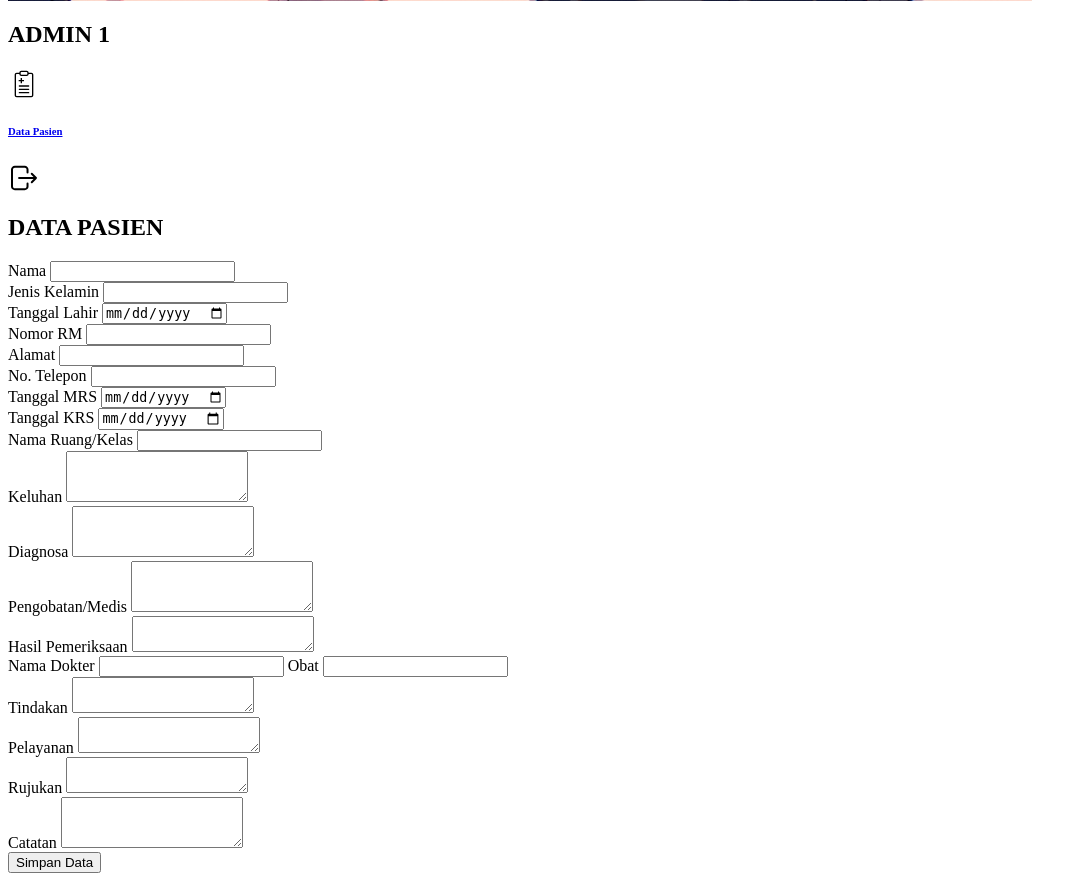
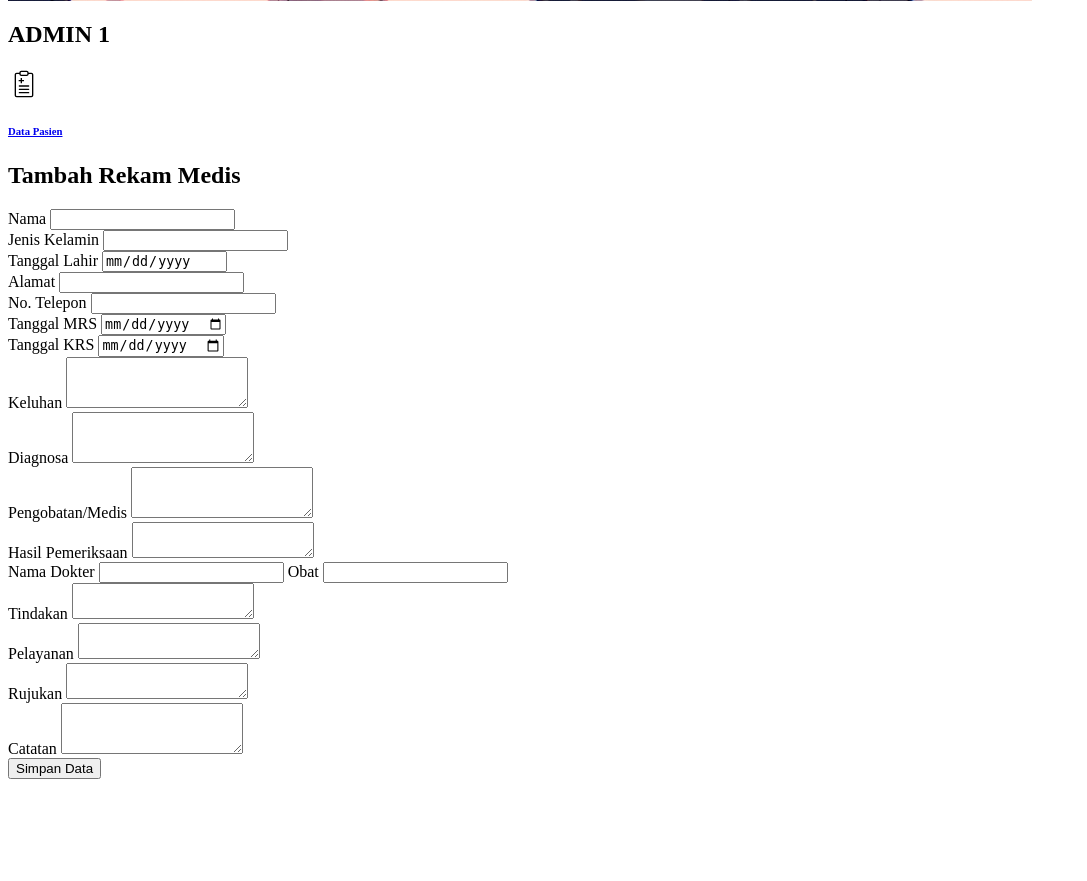
Before and after one commit to nafisaa11/Rekam_Medis_CI, a CodeIgniter app: the page made by application/views/Rekam_medis/inputRekamMedis.php in a window 1280 px wide. Shown: the part 1031-1912 px from the top of the page, without its empty margins (0-1087 px from the left). After the commit the page ends 1810 px from the top, so only its background shows below. Run offline with CodeIgniter, Linux system fonts and the light colour scheme; data that the repository does not hold is empty.

Commit message:
entah masih error inputnya

```diff
--- a/application/views/Rekam_medis/inputRekamMedis.php
+++ b/application/views/Rekam_medis/inputRekamMedis.php
@@ -18,47 +18,43 @@
             </a>
         </div>
         <div class="flex-grow"></div>
-        <div class="logout ml-8 mb-5">
-            <div class="w-10 h-10 bg-sky-200 rounded-lg flex justify-center items-center">
-                <a href="<?= base_url(); ?>Rekam_medis/logout">
-                    <img src="<?= base_url(); ?>asset/img/logout-04.svg" alt="Logout" class="w-8 h-8 object-contain">
-                </a>
-            </div>
-        </div>
     </aside>
 
     <!-- Form Card - Tambahkan margin left dan atur max-width -->
     <div class="card bg-base-100 shadow-xl ml-64 max-w-[calc(100%-16rem)] mx-auto p-6">
         <!-- Header Data Pasien dengan background biru muda -->
+        <form action="<?= base_url('rekam_medis/tambahRekamMedis/' . $pasien['ID_Pasien']); ?>" method="post">
+            <input type="hidden" name="ID_pasien" value="<?= $pasien['ID_Pasien']; ?>">
             <div class="bg-blue-100 p-4 rounded-t-lg">
-            <h2 class="text-xl font-semibold mb-4">DATA PASIEN</h2>
+                <h2 class="text-xl font-semibold mb-4">Tambah Rekam Medis</h2>
                 <div class="grid grid-cols-2 gap-4">
                     <div>
                         <div class="mb-2">
                             <label class="block text-sm">Nama</label>
-                  <input type="text" class="input input-bordered w-full" />
+                            <input type="text" name="Nama" class="input input-bordered w-full"
+                                value="<?= $pasien["Nama_Lengkap"]; ?>" readonly />
                         </div>
                         <div class="mb-2">
                             <label class="block text-sm">Jenis Kelamin</label>
-                  <input type="text" class="input input-bordered w-full" />
+                            <input type="text" name="Jenis_Kelamin" class="input input-bordered w-full"
+                                value="<?= $pasien["Jenis_Kelamin"]; ?>" readonly />
                         </div>
                         <div class="mb-2">
                             <label class="block text-sm">Tanggal Lahir</label>
-                  <input type="date" class="input input-bordered w-full" />
+                            <input type="date" name="Tanggal_Lahir" class="input input-bordered w-full"
+                                value="<?= $pasien["Tanggal_Lahir"]; ?>" readonly />
                         </div>
                     </div>
                     <div>
                         <div class="mb-2">
-                  <label class="block text-sm">Nomor RM</label>
-                  <input type="text" class="input input-bordered w-full" />
-                </div>
-                <div class="mb-2">
                             <label class="block text-sm">Alamat</label>
-                  <input type="text" class="input input-bordered w-full" />
+                            <input type="text" name="Alamat" class="input input-bordered w-full"
+                                value="<?= $pasien["Alamat"]; ?>" readonly />
                         </div>
                         <div class="mb-2">
                             <label class="block text-sm">No. Telepon</label>
-                  <input type="text" class="input input-bordered w-full" />
+                            <input type="text" name="No_Telp" class="input input-bordered w-full"
+                                value="<?= $pasien["No_Telp"]; ?>" readonly />
                         </div>
                     </div>
                 </div>
@@ -69,72 +65,66 @@
                 <div class="grid grid-cols-3 gap-4 mb-4">
                     <div>
                         <label class="block text-sm">Tanggal MRS</label>
-                <input type="date" class="input input-bordered w-full" />
+                        <input type="date" name="Tanggal_MRS" class="input input-bordered w-full" required />
                     </div>
                     <div>
                         <label class="block text-sm">Tanggal KRS</label>
-                <input type="date" class="input input-bordered w-full" />
-              </div>
-              <div>
-                <label class="block text-sm">Nama Ruang/Kelas</label>
-                <input type="text" class="input input-bordered w-full" />
+                        <input type="date" name="Tanggal_KRS" class="input input-bordered w-full" required />
                     </div>
                 </div>
 
                 <div class="grid grid-cols-3 gap-4 mb-4">
                     <div>
                         <label class="block text-sm">Keluhan</label>
-                <textarea class="textarea textarea-bordered w-full" rows="3"></textarea>
+                        <textarea class="textarea textarea-bordered w-full" rows="3" name="Keluhan" required></textarea>
                     </div>
                     <div>
                         <label class="block text-sm">Diagnosa</label>
-                <textarea class="textarea textarea-bordered w-full" rows="3"></textarea>
+                        <textarea class="textarea textarea-bordered w-full" rows="3" name="Diagnosa" required></textarea>
                     </div>
                     <div>
                         <label class="block text-sm">Pengobatan/Medis</label>
-                <textarea class="textarea textarea-bordered w-full" rows="3"></textarea>
+                        <textarea class="textarea textarea-bordered w-full" rows="3" name="Penanganan_Medis" required></textarea>
                     </div>
                 </div>
 
                 <div class="grid grid-cols-3 gap-4 mb-4">
                     <div>
                         <label class="block text-sm">Hasil Pemeriksaan</label>
-                <textarea class="textarea textarea-bordered w-full" rows="2"></textarea>
+                        <textarea class="textarea textarea-bordered w-full" rows="2" name="Hasil_Pemeriksaan"></textarea>
                     </div>
                     <div>
                         <label class="block text-sm">Nama Dokter</label>
-                <input type="text" class="input input-bordered w-full mb-2" />
+                        <input type="text" name="Nama_Dokter" class="input input-bordered w-full mb-2" required />
                         <label class="block text-sm">Obat</label>
-                <input type="text" class="input input-bordered w-full" />
+                        <input type="text" name="Obat" class="input input-bordered w-full" required />
                     </div>
                     <div>
                         <label class="block text-sm">Tindakan</label>
-                <textarea class="textarea textarea-bordered w-full" rows="2"></textarea>
+                        <textarea name="Tindakan" class="textarea textarea-bordered w-full" rows="2" required></textarea>
                     </div>
                 </div>
 
                 <div class="grid grid-cols-2 gap-4 mb-4">
                     <div>
                         <label class="block text-sm">Pelayanan</label>
-                <textarea class="textarea textarea-bordered w-full" rows="2"></textarea>
+                        <textarea class="textarea textarea-bordered w-full" rows="2" name="Pelayanan" required></textarea>
                     </div>
                     <div>
                         <label class="block text-sm">Rujukan</label>
-                <textarea class="textarea textarea-bordered w-full" rows="2"></textarea>
+                        <textarea class="textarea textarea-bordered w-full" rows="2" name="Rujukan" required></textarea>
                     </div>
                 </div>
 
                 <div class="mb-4">
                     <label class="block text-sm">Catatan</label>
-              <textarea class="textarea textarea-bordered w-full" rows="3"></textarea>
+                    <textarea class="textarea textarea-bordered w-full" rows="3" name="Catatan" required></textarea>
                 </div>
 
                 <div class="text-right">
-              <button class="btn btn-primary">Simpan Data</button>
+                    <button class="btn btn-primary" name="submit" type="submit">Simpan Data</button>
                 </div>
             </div>
-        </div>
-      </div>
-    </div>
+        </form>
     </div>
 </body>
--- a/application/views/Rekam_medis/main.php
+++ b/application/views/Rekam_medis/main.php
@@ -28,7 +28,7 @@
         </div>
         <div class="flex absolute bottom-12 left-12">
             <div class="flex w-10 h-10 bg-Button1-40 rounded-lg justify-center items-center shadow-Button hover:bg-Button1-default">
-                <a href="<?= base_url(); ?>Rekam_medis/logout">
+                <a href="<?php echo site_url(); ?>Halaman_Login/logout">
                     <img src="<?= base_url(); ?>asset/img/logout-04.svg" alt="Logout" class="w-6 object-contain">
                 </a>
             </div>
```
Also changed, not shown: application/controllers/Halaman_Login.php (+9 -3 lines), application/controllers/rekam_medis.php (+17 -10 lines), application/models/RekamMedis_model.php (+22 -5 lines), application/views/Halaman_Login/index.php (+107 -1 lines), application/views/Rekam_medis/TambahPasien.php (+0 -7 lines), application/views/Rekam_medis/detail.php (+8 -14 lines), application/views/template/header.php (line endings or trailing spaces). Lines whose indentation alone changed are shown as unchanged.
